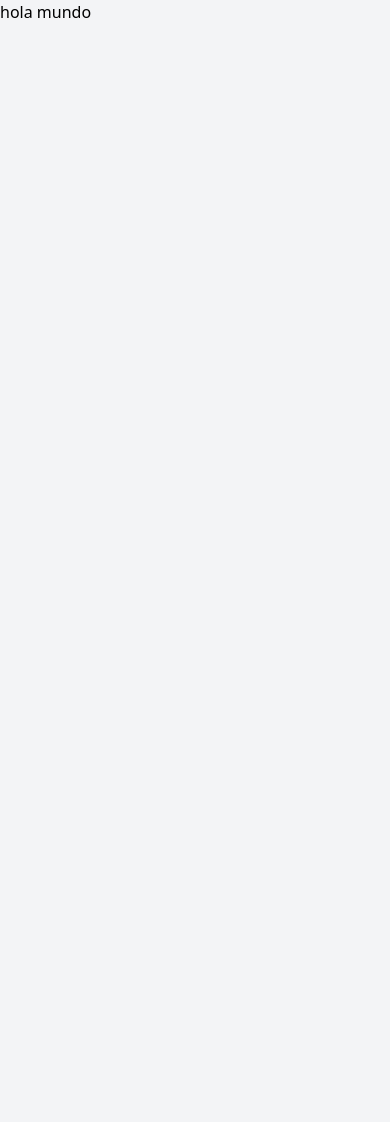
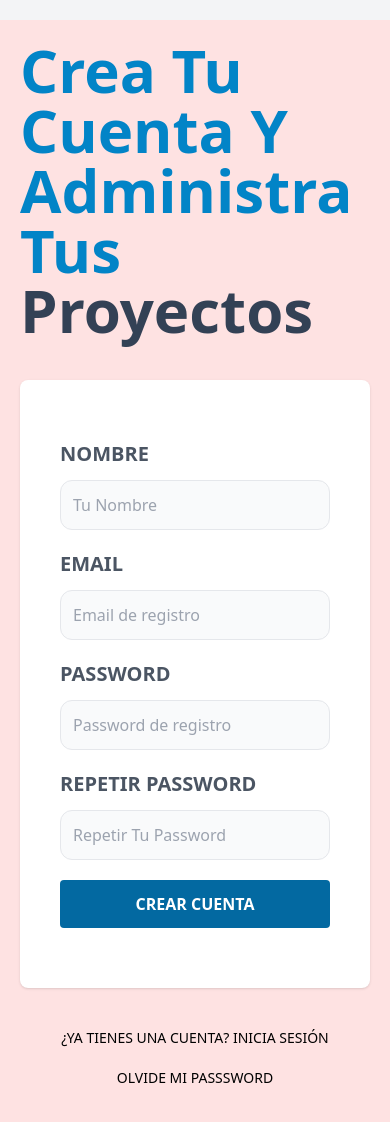
Before and after one commit to abousiyd/upTask, a React (Vite) app in the folder frontend/: page /registrar in a window 390 px wide. Shown: the top 1122 px of the page. Before the commit the page ends 844 px from the top, so only its background shows below. Built offline with nearby package versions, Linux system fonts and the light colour scheme.

Commit message:
hacer toda la parte pública de componentes: login - register - ovidepassword - confirmarpassword - nuevopassword, usando tailwind css

```diff
--- a/frontend/src/App.jsx
+++ b/frontend/src/App.jsx
@@ -1,11 +1,28 @@
+import {BrowserRouter, Routes, Route} from "react-router-dom";
 
+import AuthLayout from "./layouts/AuthLayout";
+import Login from "./paginas/Login";
+import Registrar from "./paginas/Registrar.";
+import OlvidePassword from "./paginas/OlvidePassword";
+import NuevoPassword from "./paginas/NuevoPassword";
+import ConfirmarCuenta from "./paginas/ConfirmarCuenta"
 
 function App() {
 
   return (
-    <div className="App">
-      <h1>hola mundo</h1>
-    </div>
+    <BrowserRouter>
+      <Routes>
+        <Route path="/" element={<AuthLayout />}>
+
+          <Route index element={<Login />} />
+          <Route path="registrar" index element={<Registrar />} />
+          <Route path="olvide-password" index element={<OlvidePassword />} />
+          <Route path="olvide-password/:token" index element={<NuevoPassword />} />
+          <Route path="confirmar/:id" index element={<ConfirmarCuenta />} />
+
+        </Route>
+      </Routes>
+    </BrowserRouter>
   )
 }
 
--- /dev/null
+++ b/frontend/src/layouts/AuthLayout.jsx
@@ -0,0 +1,17 @@
+import React from 'react'
+import { Outlet } from "react-router-dom";
+
+const AuthLayout = () => {
+    return (
+        <>
+        <main className='container max-auto mt-5 md:mt-20 p-5 md:flex md:justify-center bg-red-100'>
+            <div className='md:w-2/3 lg:1/2'>
+                <Outlet/>
+
+            </div>
+        </main>
+        </>
+    )
+}
+
+export default AuthLayout;
--- /dev/null
+++ b/frontend/src/paginas/ConfirmarCuenta.jsx
@@ -0,0 +1,13 @@
+import React from 'react'
+
+const ConfirmarCuenta = () => {
+  return (
+    <>
+        <h1 className='text-sky-600 font-black text-6xl capitalize'>
+            Confirma tu cuenta y comienza a crear tus <span className=' text-slate-700'>proyectos</span>
+        </h1>
+    </>
+  )
+}
+
+export default ConfirmarCuenta
--- /dev/null
+++ b/frontend/src/paginas/Login.jsx
@@ -0,0 +1,65 @@
+import React from 'react'
+import { Link } from 'react-router-dom';
+
+const Login = () => {
+    return (
+
+        <>
+            <h1 className='text-sky-600 font-black text-6xl capitalize'>
+                Inicia sesión y administra tus <span className=' text-slate-700'>proyectos</span>
+            </h1>
+
+            <form className="my-10 bg-white shadow rounded-lg p-10">
+                <div className='my-5'>
+
+                    <label
+                        className='uppercase text-gray-600 block text-xl font-bold'
+                        htmlFor='email'
+                    >Email</label>
+
+                    <input
+                        id='email'
+                        type="email"
+                        placeholder='Email de registro'
+                        className='w-full mt-3 p-3 border rounded-xl bg-gray-50'
+                        />
+                </div>
+
+                <div className='my-5'>
+
+                    <label
+                        className='uppercase text-gray-600 block text-xl font-bold'
+                        htmlFor='password'
+                    >Password</label>
+
+                    <input
+                        id='password'
+                        type="password"
+                        placeholder='Password de registro'
+                        className='w-full mt-3 p-3 border rounded-xl bg-gray-50'
+                        />
+                </div>
+
+                <input
+                    type="submit"
+                    value="Iniciar Sesión"
+                    className='bg-sky-700 mb-5 w-full py-3 text-white uppercase font-bold rounded hover:cursor-pointer hover:bg-sky-800 transition-colors'
+                />
+            </form>
+
+            <nav className='lg:flex lg:justify-between'>
+                <Link
+                    className='block text-center my-5 text-state-500 uppercase text-sm'
+                    to="/registrar"
+                >¿No tienes una cuenta? Registrate</Link>
+
+                <Link
+                    className='block text-center my-5 text-state-500 uppercase text-sm'
+                    to="/olvide-password"
+                >Olvide Mi Passsword</Link>
+            </nav>
+        </>
+    )
+}
+
+export default Login;
--- /dev/null
+++ b/frontend/src/paginas/NuevoPassword.jsx
@@ -0,0 +1,37 @@
+import React from 'react'
+
+const NuevoPassword = () => {
+  return (
+    <>
+            <h1 className='text-sky-600 font-black text-6xl capitalize'>
+                Reestablece tu password y no pierdas acceso a tus <span className=' text-slate-700'>proyectos</span>
+            </h1>
+
+            <form className="my-10 bg-white shadow rounded-lg p-10">
+
+                <div className='my-5'>
+
+                    <label
+                        className='uppercase text-gray-600 block text-xl font-bold'
+                        htmlFor='password'
+                    >Nuevo Password</label>
+
+                    <input
+                        id='password'
+                        type="password"
+                        placeholder='Escribe tu nuevo password'
+                        className='w-full mt-3 p-3 border rounded-xl bg-gray-50'
+                        />
+                </div>
+
+                <input
+                    type="submit"
+                    value="Guardar nuevo password"
+                    className='bg-sky-700 mb-5 w-full py-3 text-white uppercase font-bold rounded hover:cursor-pointer hover:bg-sky-800 transition-colors'
+                />
+            </form>
+        </>
+  )
+}
+
+export default NuevoPassword
--- /dev/null
+++ b/frontend/src/paginas/OlvidePassword.jsx
@@ -0,0 +1,51 @@
+import React from 'react'
+import { Link } from 'react-router-dom';
+
+const OlvidePassword = () => {
+  return (
+    <>
+            <h1 className='text-sky-600 font-black text-6xl capitalize'>
+                Recupera tu acceso y no pierdas tus <span className=' text-slate-700'>proyectos</span>
+            </h1>
+
+            <form className="my-10 bg-white shadow rounded-lg p-10">
+
+
+                <div className='my-5'>
+
+                    <label
+                        className='uppercase text-gray-600 block text-xl font-bold'
+                        htmlFor='email'
+                    >Email</label>
+
+                    <input
+                        id='email'
+                        type="email"
+                        placeholder='Email de registro'
+                        className='w-full mt-3 p-3 border rounded-xl bg-gray-50'
+                        />
+                </div>
+
+                <input
+                    type="submit"
+                    value="enviar instrucciones"
+                    className='bg-sky-700 mb-5 w-full py-3 text-white uppercase font-bold rounded hover:cursor-pointer hover:bg-sky-800 transition-colors'
+                />
+            </form>
+
+            <nav className='lg:flex lg:justify-between'>
+                <Link
+                    className='block text-center my-5 text-state-500 uppercase text-sm'
+                    to="/">¿Ya tienes una cuenta? Inicia Sesión
+                </Link>
+
+                <Link
+                    className='block text-center my-5 text-state-500 uppercase text-sm'
+                    to="/olvide-password">Olvide Mi Passsword
+                </Link>
+            </nav>
+        </>
+  )
+}
+
+export default OlvidePassword
--- /dev/null
+++ b/frontend/src/paginas/Registrar..jsx
@@ -0,0 +1,94 @@
+import React from 'react'
+import { Link } from 'react-router-dom';
+
+const Registrar = () => {
+    return (
+        <>
+            <h1 className='text-sky-600 font-black text-6xl capitalize'>
+                Crea tu cuenta y administra tus <span className=' text-slate-700'>proyectos</span>
+            </h1>
+
+            <form className="my-10 bg-white shadow rounded-lg p-10">
+            <div className='my-5'>
+
+                <label
+                    className='uppercase text-gray-600 block text-xl font-bold'
+                    htmlFor='nombre'
+                >Nombre</label>
+
+                <input
+                    id='nombre'
+                    type="text"
+                    placeholder='Tu Nombre'
+                    className='w-full mt-3 p-3 border rounded-xl bg-gray-50'
+                    />
+                </div>
+
+                <div className='my-5'>
+
+                    <label
+                        className='uppercase text-gray-600 block text-xl font-bold'
+                        htmlFor='email'
+                    >Email</label>
+
+                    <input
+                        id='email'
+                        type="email"
+                        placeholder='Email de registro'
+                        className='w-full mt-3 p-3 border rounded-xl bg-gray-50'
+                        />
+                </div>
+
+                <div className='my-5'>
+
+                    <label
+                        className='uppercase text-gray-600 block text-xl font-bold'
+                        htmlFor='password'
+                    >Password</label>
+
+                    <input
+                        id='password'
+                        type="password"
+                        placeholder='Password de registro'
+                        className='w-full mt-3 p-3 border rounded-xl bg-gray-50'
+                        />
+                </div>
+
+                <div className='my-5'>
+
+                    <label
+                        className='uppercase text-gray-600 block text-xl font-bold'
+                        htmlFor='password2'
+                    >Repetir Password</label>
+
+                    <input
+                        id='password2'
+                        type="password"
+                        placeholder='Repetir Tu Password'
+                        className='w-full mt-3 p-3 border rounded-xl bg-gray-50'
+                        />
+                </div>
+
+                <input
+                    type="submit"
+                    value="Crear Cuenta"
+                    className='bg-sky-700 mb-5 w-full py-3 text-white uppercase font-bold rounded hover:cursor-pointer hover:bg-sky-800 transition-colors'
+                />
+            </form>
+
+            <nav className='lg:flex lg:justify-between'>
+                <Link
+                    className='block text-center my-5 text-state-500 uppercase text-sm'
+                    to="/"
+                >¿Ya tienes una cuenta? Inicia Sesión</Link>
+
+                <Link
+                    className='block text-center my-5 text-state-500 uppercase text-sm'
+                    to="/olvide-password"
+                >Olvide Mi Passsword</Link>
+            </nav>
+        </>
+    )
+}
+
+export default Registrar;
```
